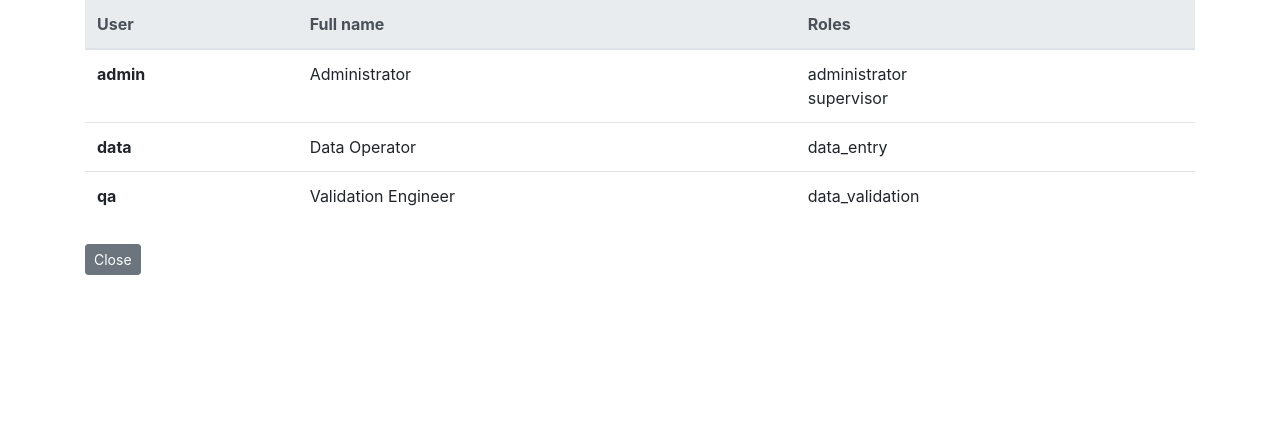
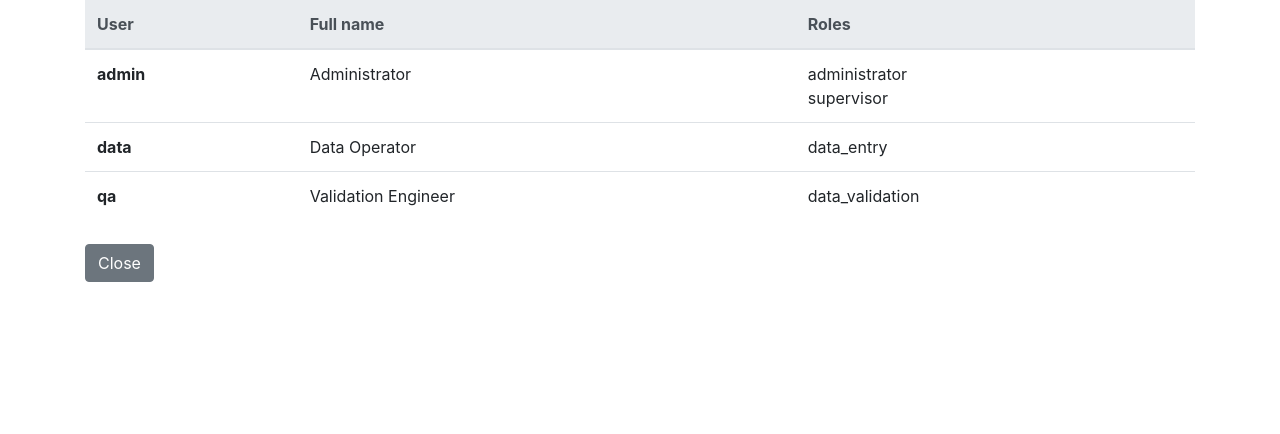
Before and after one commit to antonrudnev/promising_practices, a Flask app: page /workspace/team in a window 1280 px wide. Shown: the part 131-565 px from the top of the page. Run offline with Flask 2, Linux system fonts and the light colour scheme; the visitor is signed in with stand-in values (Sample User, id 1); data comes from the database, SQL or seed files in the repository; some libraries are stand-ins or nearby versions.

Commit message:
Minor styling changes.

```diff
--- a/templates/workspace/team.html
+++ b/templates/workspace/team.html
@@ -31,6 +31,6 @@
         </tbody>
     </table>
     <div class="btn-toolbar my-4" role="toolbar">
-        <a class="btn btn-sm btn-secondary mr-2" href="{{ url_for("practice.index") }}">Close</a>
+        <a class="btn btn-secondary mr-2" href="{{ url_for("practice.index") }}">Close</a>
     </div>
 {% endblock %}
--- a/templates/workspace/threads.html
+++ b/templates/workspace/threads.html
@@ -26,6 +26,6 @@
         {% endfor %}
     </div>
     <div class="btn-toolbar my-4" role="toolbar">
-        <a class="btn btn-sm btn-secondary mr-2" href="{{ url_for("practice.index") }}">Close</a>
+        <a class="btn btn-secondary mr-2" href="{{ url_for("practice.index") }}">Close</a>
     </div>
 {% endblock %}
--- a/templates/workspace/workflow.html
+++ b/templates/workspace/workflow.html
@@ -8,6 +8,6 @@
         <figcaption class="figure-caption text-right">Workflow specification for the promising practices data operations</figcaption>
     </figure>
     <div class="btn-toolbar my-4" role="toolbar">
-        <a class="btn btn-sm btn-secondary" href="{{ url_for("practice.index") }}">Close</a>
+        <a class="btn btn-secondary" href="{{ url_for("practice.index") }}">Close</a>
     </div>
 {% endblock %}
```
